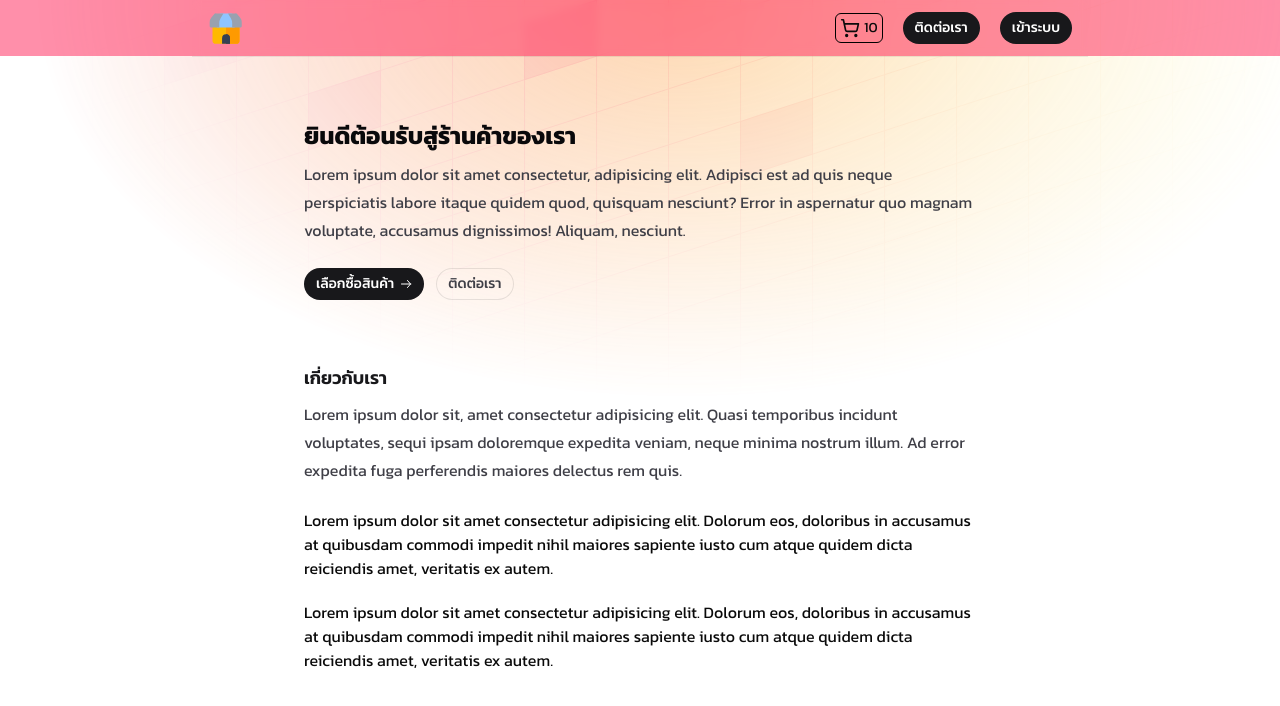
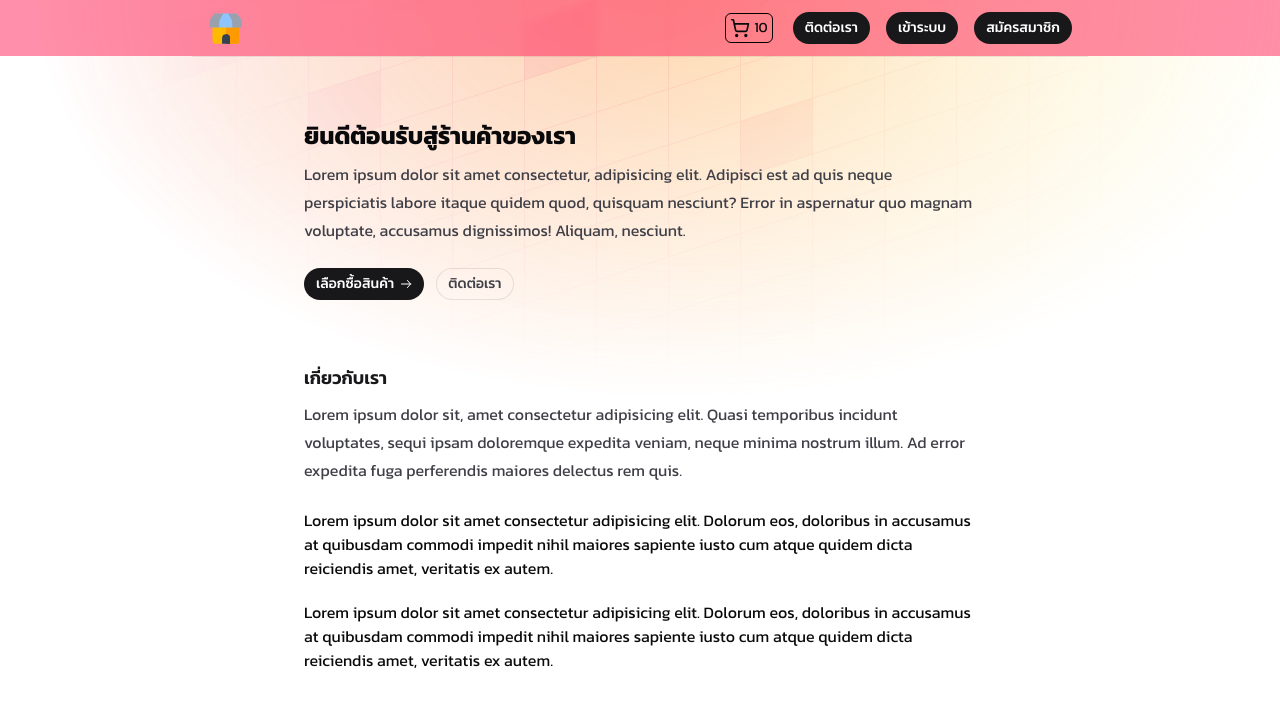
Before and after one commit to tanadonhundev/ecommerce-nextjs, a Next.js app: page / in a window 1280 px wide. Shown: the top 706 px of the page. Built offline with nearby package versions, Linux system fonts and the light colour scheme.

Commit message:
add singup Form and button singup

```diff
--- /dev/null
+++ b/src/app/singup/page.tsx
@@ -0,0 +1,11 @@
+import SingUpForm from "@/components/singup-form";
+
+export default function SingUpPage() {
+  return (
+    <div className="flex min-h-svh w-full items-center justify-center p-6 md:p-10">
+      <div className="w-full max-w-sm">
+        <SingUpForm />
+      </div>
+    </div>
+  );
+}
--- a/src/components/app/AppHeader.tsx
+++ b/src/components/app/AppHeader.tsx
@@ -51,13 +51,19 @@ const AppHeader = () => {
               >
                 ติดต่อเรา
               </Link>
+              <Link
+                className="inline-flex justify-center gap-0.5 overflow-hidden rounded-full bg-zinc-900 px-3 py-1 text-sm/6 font-medium text-white transition hover:bg-zinc-700"
+                href="/login"
+              >
+                เข้าระบบ
+              </Link>
+              <Link
+                className="inline-flex justify-center gap-0.5 overflow-hidden rounded-full bg-zinc-900 px-3 py-1 text-sm/6 font-medium text-white transition hover:bg-zinc-700"
+                href="/singup"
+              >
+                สมัครสมาชิก
+              </Link>
             </div>
-            <Link
-              className="inline-flex justify-center gap-0.5 overflow-hidden rounded-full bg-zinc-900 px-3 py-1 text-sm/6 font-medium text-white transition hover:bg-zinc-700"
-              href="/login"
-            >
-              เข้าระบบ
-            </Link>
           </div>
         </div>
       </div>
--- a/src/components/login-form.tsx
+++ b/src/components/login-form.tsx
@@ -58,7 +58,7 @@ export function LoginForm({
             </div>
             <div className="mt-4 text-center text-sm">
               Don&apos;t have an account?{" "}
-              <a href="#" className="underline underline-offset-4">
+              <a href="/singup" className="underline underline-offset-4">
                 Sign up
               </a>
             </div>
--- /dev/null
+++ b/src/components/singup-form.tsx
@@ -0,0 +1,9 @@
+"use client"
+
+const SingUpForm = () => {
+  return (
+    <div>singup-form</div>
+  )
+}
+
+export default SingUpForm
```
